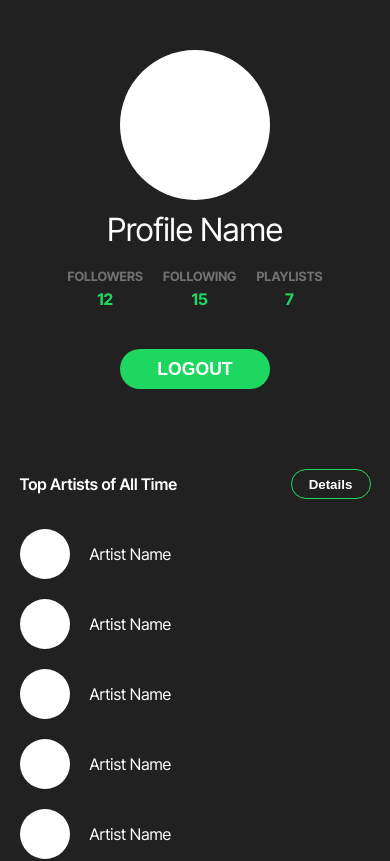
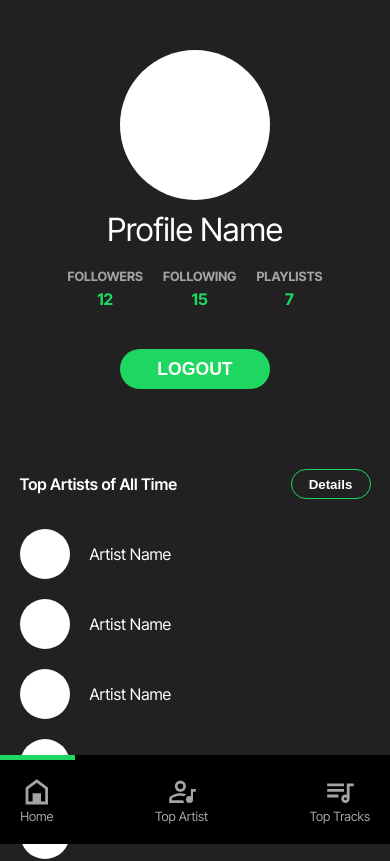
Before and after one commit to djballowe/Spotify-Profile, a React (Create React App) app: page / in a window 390 px wide. Shown: the top 861 px of the page. Built offline with nearby package versions, Linux system fonts and the light colour scheme.

Commit message:
mobile header styles

```diff
--- a/src/App.css
+++ b/src/App.css
@@ -68,6 +68,37 @@
   cursor: pointer;
 }
 
+.mobile-nav-container {
+  z-index: 100;
+  width: calc(100vw - 40px);
+  bottom: 0;
+  position: fixed;
+  background-color: black;
+  padding: 20px;
+  display: flex;
+  align-items: center;
+  justify-content: space-between;
+  color: rgb(164, 164, 164);
+}
+.mobile-nav-container .nav-mobiles {
+  position: relative;
+  display: flex;
+  flex-direction: column;
+  align-items: center;
+}
+.mobile-nav-container .nav-mobiles p {
+  font-size: 0.8rem;
+}
+
+.highlight {
+  position: absolute;
+  top: 0;
+  left: 0;
+  background-color: rgb(30, 215, 96);
+  width: 75px;
+  height: 5px;
+}
+
 .profile-info-container {
   margin-top: 50px;
   display: flex;
@@ -107,7 +138,7 @@
 .profile-stats-container .profile-stats p:nth-of-type(1) {
   font-weight: 700;
   font-size: 0.8rem;
-  color: rgb(113, 113, 113);
+  color: rgb(164, 164, 164);
 }
 .profile-stats-container .profile-stats p:nth-of-type(2) {
   color: rgb(30, 215, 96);
@@ -173,6 +204,7 @@
 .home-container {
   margin: auto;
   width: 90%;
+  margin-bottom: 130px;
 }
 
 .top-songs-container p {
--- a/src/App.js
+++ b/src/App.js
@@ -10,8 +10,8 @@ function App() {
   return (
     <div className="App">
       {/* <Header /> */}
+      {/* <Login /> */}
       <MobileHeader />
-      {/* <Login /> */}
       <Home />
     </div>
   );
--- a/src/components/Home/_home.scss
+++ b/src/components/Home/_home.scss
@@ -1,4 +1,5 @@
 .home-container {
     margin: auto;
     width: 90%;
+    margin-bottom: 130px;
 }
--- a/src/components/Profile-Main/_profile.scss
+++ b/src/components/Profile-Main/_profile.scss
@@ -31,7 +31,7 @@
     p:nth-of-type(1) {
       font-weight: 700;
       font-size: 0.8rem;
-      color: rgb(113, 113, 113);
+      color: rgb(164, 164, 164);
     }
     p:nth-of-type(2) {
       color: $green;
--- a/src/components/nav/MobileHeader.js
+++ b/src/components/nav/MobileHeader.js
@@ -1,11 +1,29 @@
-import React from 'react';
+import React from "react";
+import Home from "@mdi/react";
+import { mdiHomeVariantOutline } from "@mdi/js";
+import Artist from "@mdi/react";
+import { mdiAccountMusicOutline } from "@mdi/js";
+import List from "@mdi/react";
+import { mdiPlaylistMusicOutline } from "@mdi/js";
 
 const MobileHeader = () => {
-    return (
-        <div>
-
-        </div>
-    );
-}
+  return (
+    <div className="mobile-nav-container">
+      <div className="highlight"></div>
+      <div className="nav-mobiles">
+        <Home path={mdiHomeVariantOutline} size={1.4} />
+        <p>Home</p>
+      </div>
+      <div className="nav-mobiles">
+        <Artist path={mdiAccountMusicOutline} size={1.4} />
+        <p>Top Artist</p>
+      </div>
+      <div className="nav-mobiles">
+        <List path={mdiPlaylistMusicOutline} size={1.4} />
+        <p>Top Tracks</p>
+      </div>
+    </div>
+  );
+};
 
 export default MobileHeader;
--- a/src/components/nav/_mobileheader.scss
+++ b/src/components/nav/_mobileheader.scss
@@ -0,0 +1,28 @@
+.mobile-nav-container {
+  z-index: 100;
+  width: calc(100vw - 40px);
+  bottom: 0;
+  position: fixed;
+  background-color: black;
+  padding: 20px;
+  @include flex-center();
+  justify-content: space-between;
+  color: rgb(164, 164, 164);
+  .nav-mobiles {
+    position: relative;
+    p {
+      font-size: 0.8rem;
+    }
+    @include flex-column();
+    align-items: center;
+  }
+}
+
+.highlight {
+  position: absolute;
+  top: 0;
+  left: 0;
+  background-color: $green;
+  width: 75px;
+  height: 5px;
+}
```
Also changed, not shown: 1 other file (tests, documents, lock files or other folders).
